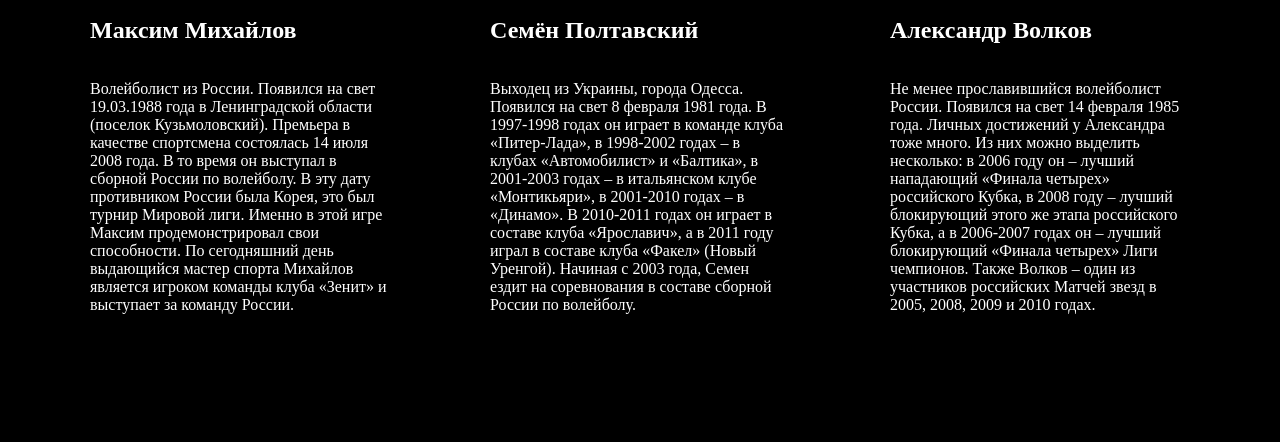
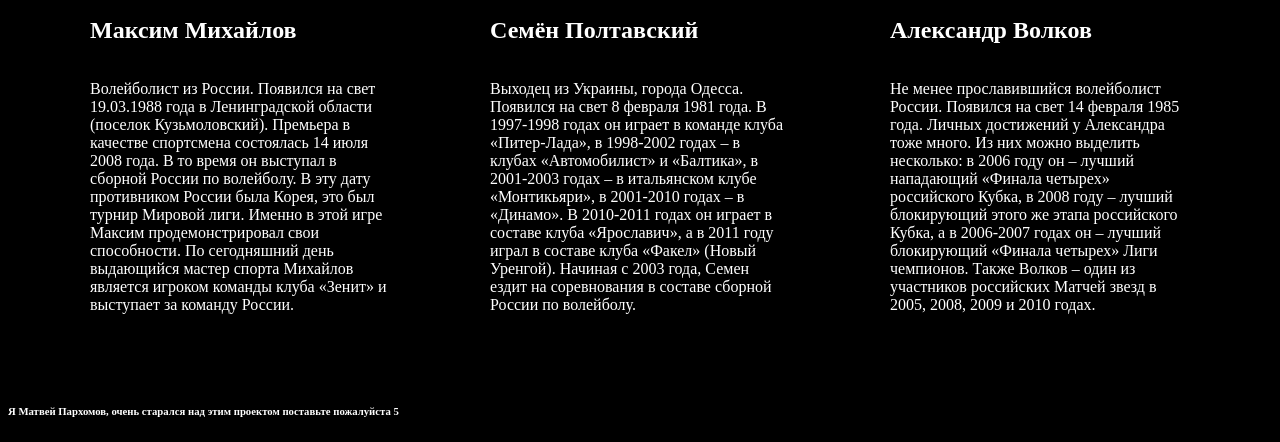
Before and after one commit to Matvey2811/myproject, a plain HTML site: page index.html in a window 1280 px wide. Shown: the part 2604-3046 px from the top of the page. Before the commit the page ends 2984 px from the top, so only its background shows below. Drawn offline with Linux system fonts and the light colour scheme.

Commit message:
Update index.html

```diff
--- a/index.html
+++ b/index.html
@@ -19,6 +19,11 @@
 
 		main {
 			height: 1800px;
+		}
+
+		footer {
+			display: flex;
+			align-items: center;
 		}
 
 		ul {
@@ -272,10 +277,12 @@
 					<h2>Александр Волков</h2>
 					<p>Не менее прославившийся волейболист России. Появился на свет 14 февраля 1985 года. Личных достижений у Александра тоже много. Из них можно выделить несколько: в 2006 году он – лучший нападающий «Финала четырех» российского Кубка, в 2008 году – лучший блокирующий этого же этапа российского Кубка, а в 2006-2007 годах он – лучший блокирующий «Финала четырех» Лиги чемпионов. Также Волков – один из участников российских Матчей звезд в 2005, 2008, 2009 и 2010 годах.</p>
 				</div>
-
 			</div>
 		</div>
 
+		<footer>
+			<h6>Я Матвей Пархомов, очень старался над этим проектом поставьте пожалуйста 5</h6>
+		</footer>
 
 	</main>
 
```
